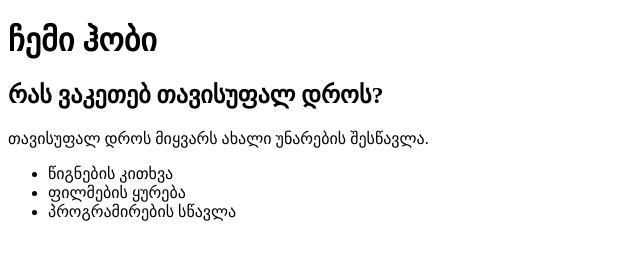
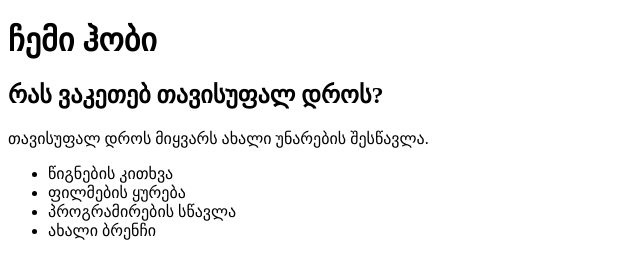
Before and after one commit to thesandrik/git-branch-practice-4, a plain HTML site: page index.html in a window 1280 px wide. Shown: the whole page, without its empty margins (0-640 px from the left). Drawn offline with Linux system fonts and the light colour scheme.

Commit message:
second-commit

```diff
--- a/index.html
+++ b/index.html
@@ -19,6 +19,7 @@
           <li>წიგნების კითხვა</li>
           <li>ფილმების ყურება</li>
           <li>პროგრამირების სწავლა</li>
+          <li>ახალი ბრენჩი</li>
         </ul>
       </section>
     </main>
```
